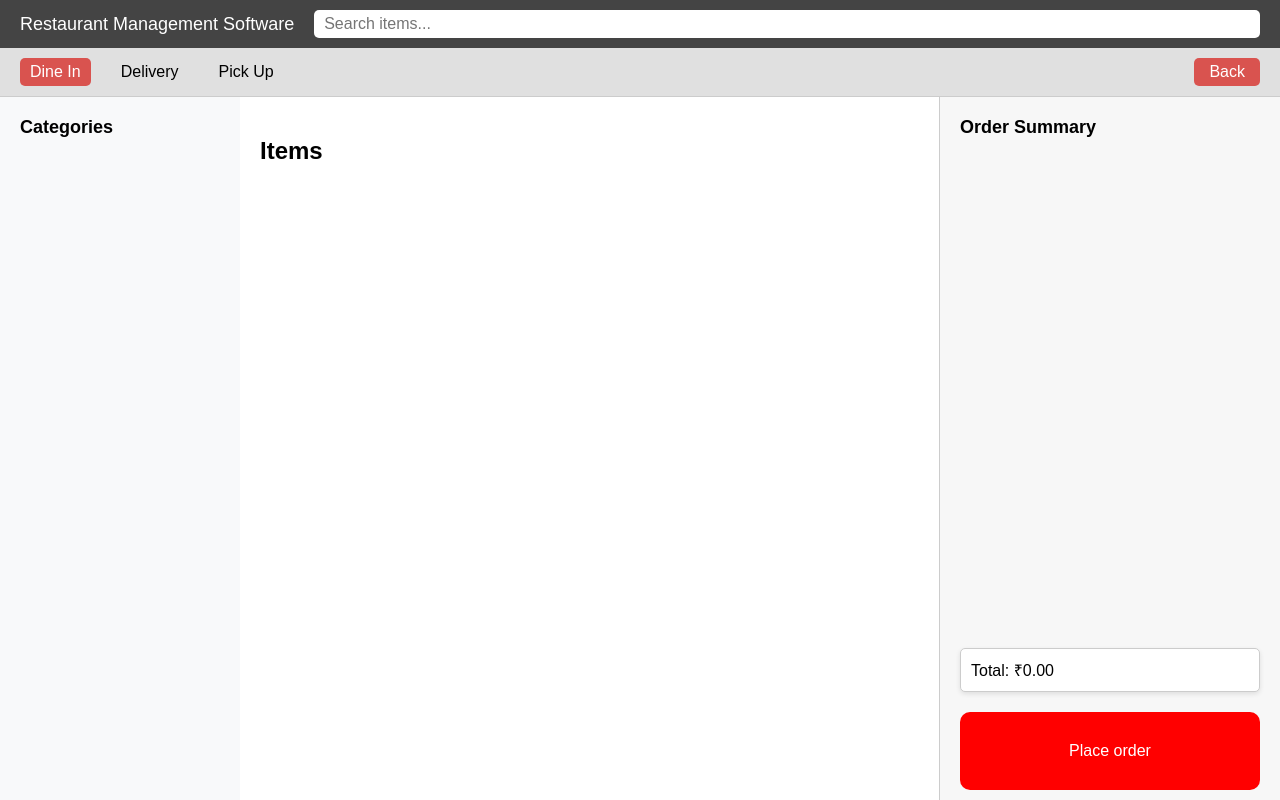
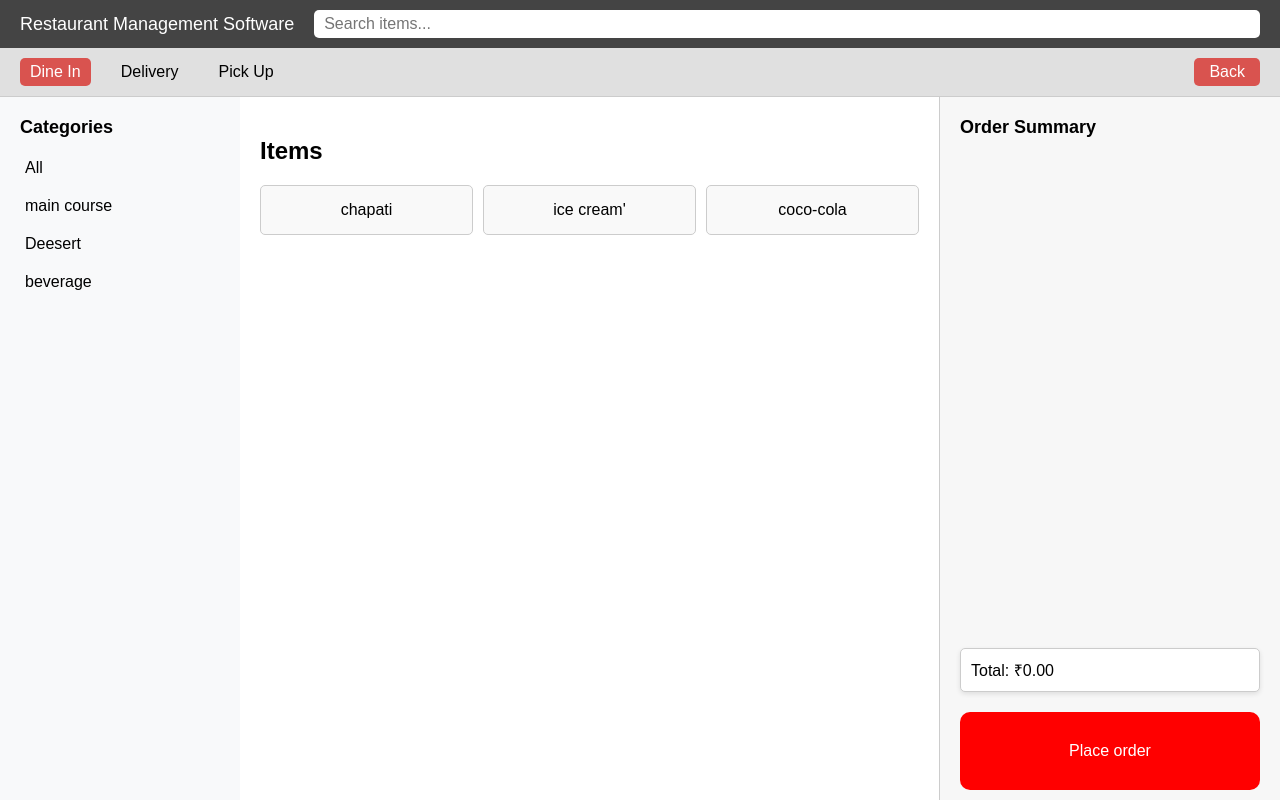
Before and after one commit to gk12343/tablebook, a plain HTML site: page index.html in a window 1280 px wide. Drawn offline with Linux system fonts and the light colour scheme; no server answers.

Commit message:
Update index.html

```diff
--- a/index.html
+++ b/index.html
@@ -399,7 +399,12 @@
         let totalAmount = 0;
         const orderList = {};
 
+function getTableName() {
 
+			const urlParams = new URLSearchParams(window.location.search);
+			return urlParams.get('table');
+
+		}
 
 	const currentTable =  getTableName();
         //const currentTable = localStorage.getItem('currentTable');
```
